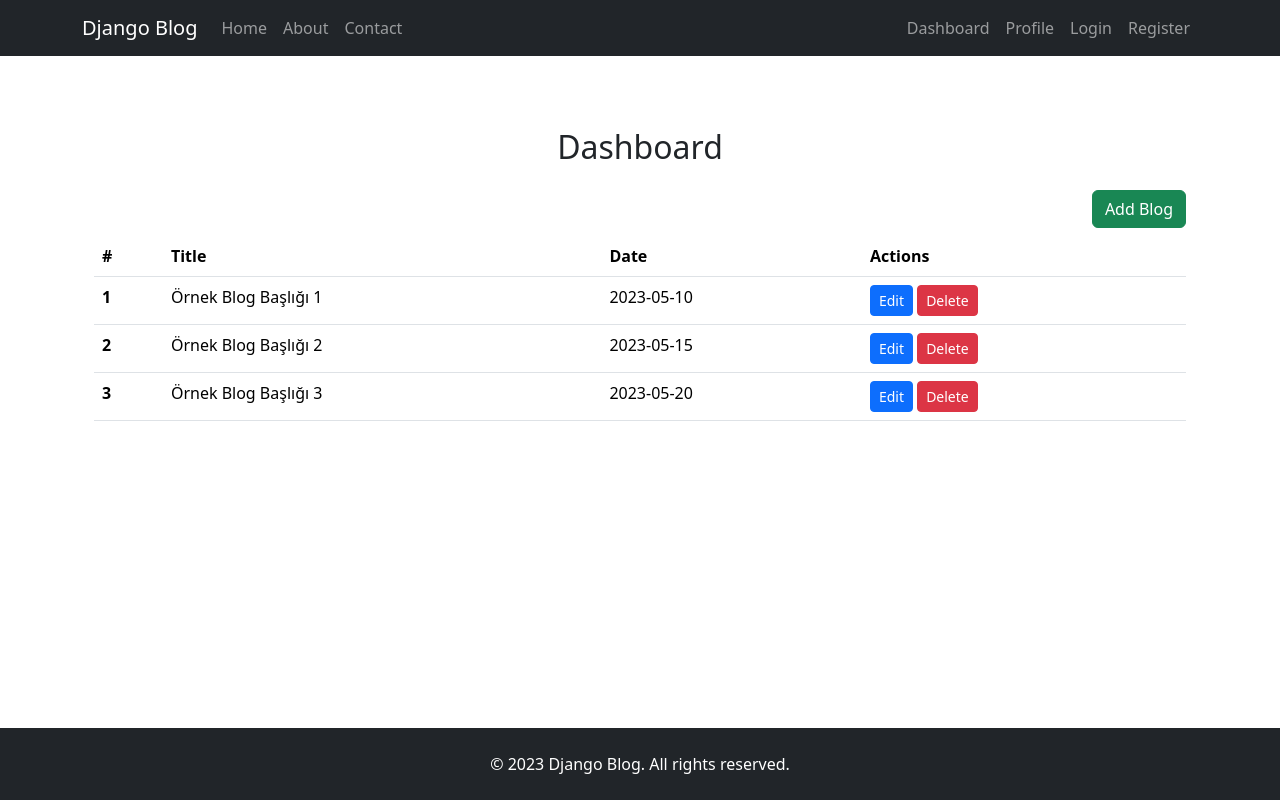
After one commit to sinansarikaya/django-blog-app, a Django app: page /user/dashboard/ in a window 1280 px wide. The commit adds this page. Run offline with Django 4.2, Linux system fonts and the light colour scheme; some libraries are stand-ins or nearby versions.

Commit message:
CREATE: Profile and dashboard pages

```diff
--- a/templates/base.html
+++ b/templates/base.html
@@ -34,7 +34,10 @@
                     </ul>
                     <ul class="navbar-nav">
                         <li class="nav-item">
-                            <a class="nav-link" href="#">Dashboard</a>
+                            <a class="nav-link" href="{% url 'dashboard' %}">Dashboard</a>
+                        </li>
+                        <li class="nav-item">
+                            <a class="nav-link" href="{% url 'profile' %}">Profile</a>
                         </li>
                         <li class="nav-item">
                             <a class="nav-link" href="{% url 'login' %}">Login</a>
--- /dev/null
+++ b/templates/users/dashboard.html
@@ -0,0 +1,39 @@
+{% extends '../base.html' %}
+
+{% block title %}
+    Dashboard
+{% endblock %}
+
+{% block content %}
+<div class="container">
+    <h2 class="text-center my-4">Dashboard</h2>
+    <div class="d-flex justify-content-end mb-2">
+        <a href="#" class="btn btn-success">Add Blog</a>
+    </div>
+    <div class="table-responsive">
+        <table class="table table-hover">
+            <thead>
+                <tr>
+                    <th scope="col">#</th>
+                    <th scope="col">Title</th>
+                    <th scope="col">Date</th>
+                    <th scope="col">Actions</th>
+                </tr>
+            </thead>
+            <tbody>
+                {% for post in posts %}
+                <tr>
+                    <th scope="row">{{ post.id }}</th>
+                    <td>{{ post.title }}</td>
+                    <td>{{ post.date }}</td>
+                    <td>
+                        <a href="#" class="btn btn-primary btn-sm">Edit</a>
+                        <a href="#" class="btn btn-danger btn-sm">Delete</a>
+                    </td>
+                </tr>
+                {% endfor %}
+            </tbody>
+        </table>
+    </div>
+</div>
+{% endblock %}
--- a/users/urls.py
+++ b/users/urls.py
@@ -2,6 +2,8 @@ from django.urls import path
 from .views import *
 
 urlpatterns = [
+    path('dashboard/', dashboard, name='dashboard'),
+    path('profile/', profile, name='profile'),
     path('register/', register_view, name='register'),
     path('login/', login_view, name='login'),
     path('logout/', logout_view, name='logout'),
--- a/users/views.py
+++ b/users/views.py
@@ -1,10 +1,33 @@
 from django.shortcuts import render, redirect, get_object_or_404
 
+def dashboard(request):
+    posts = [
+        {
+            "id": 1,
+            "title": "Örnek Blog Başlığı 1",
+            "date": "2023-05-10"
+        },
+        {
+            "id": 2,
+            "title": "Örnek Blog Başlığı 2",
+            "date": "2023-05-15"
+        },
+        {
+            "id": 3,
+            "title": "Örnek Blog Başlığı 3",
+            "date": "2023-05-20"
+        }
+    ]
+    return render(request, 'users/dashboard.html', {'posts':posts})
+
+def profile(request):
+    return render(request, 'users/profile.html')
+
 def login_view(request):
-    return render(request, 'blog/login.html')
+    return render(request, 'users/login.html')
 
 def register_view(request):
-    return render(request, 'blog/register.html')
+    return render(request, 'users/register.html')
 
 def logout_view(request):
     return redirect('/')
```
Also changed, not shown: templates/users/profile.html (added, +32 -0 lines), templates/blog/add_blog.html (added), templates/users/login.html (renamed from templates/blog/login.html), templates/users/register.html (renamed from templates/blog/register.html).
